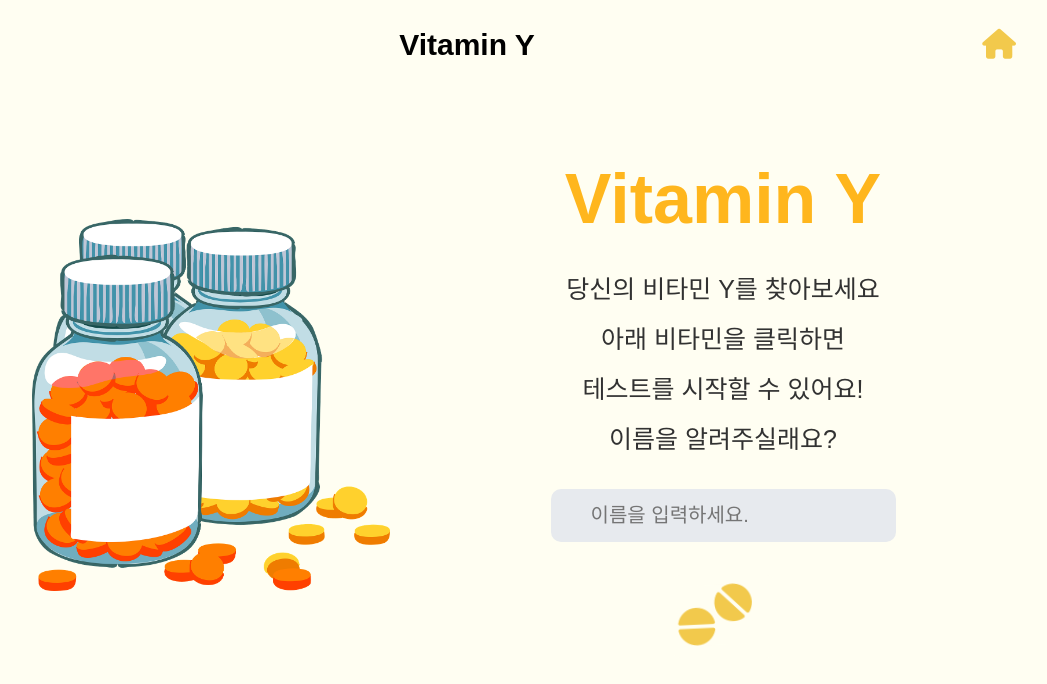
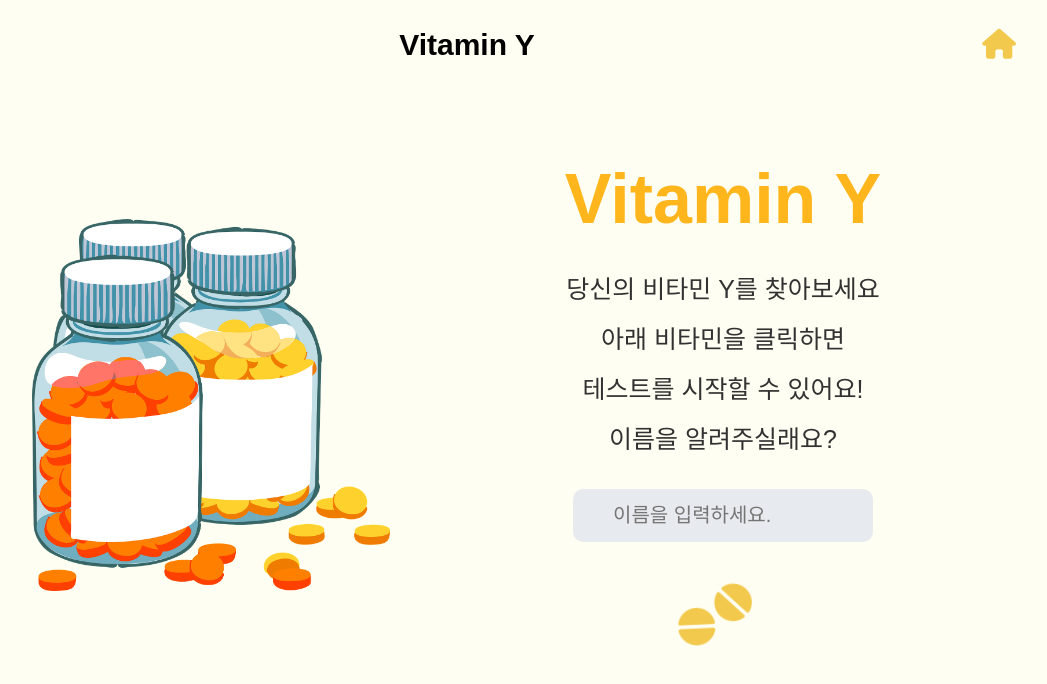
Before and after one commit to CodeSoom/project-react-3-Najeong-Kim, a React app: page /project-react-3-Najeong-Kim/ in a window 1280 px wide. Shown: the top 684 px of the page, without its empty margins (173-1220 px from the left). Built offline with nearby package versions, Linux system fonts and the light colour scheme; a web font is replaced by a local one.

Commit message:
이름 input 크기 변경

```diff
--- a/src/forms/HomeForm.jsx
+++ b/src/forms/HomeForm.jsx
@@ -3,6 +3,8 @@ import React from 'react';
 import styled from '@emotion/styled';
 
 const Input = styled.input({
+  width: '70%',
+  maxWidth: '300px',
   backgroundColor: '#E7EAEE',
   padding: '15px 40px',
   border: 'none',
```
